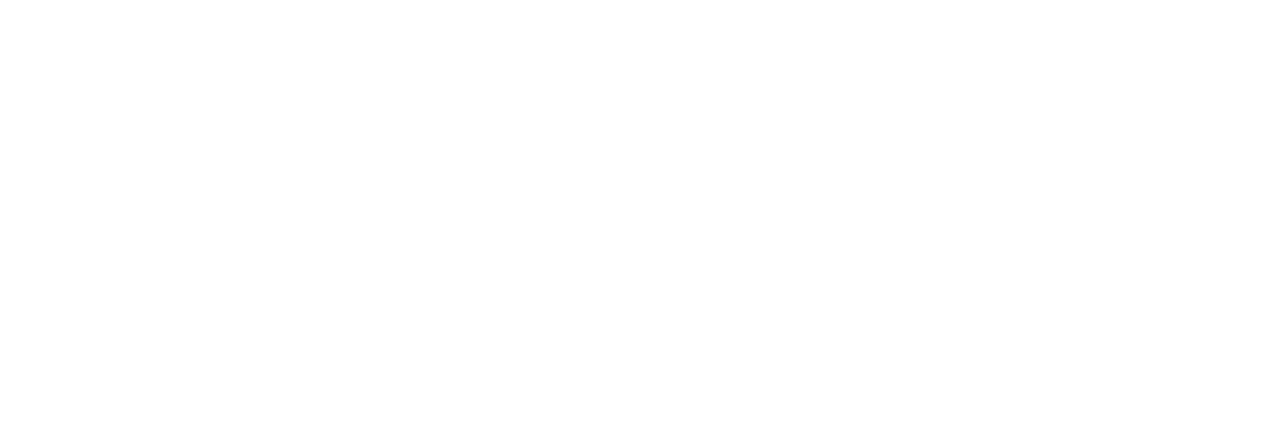
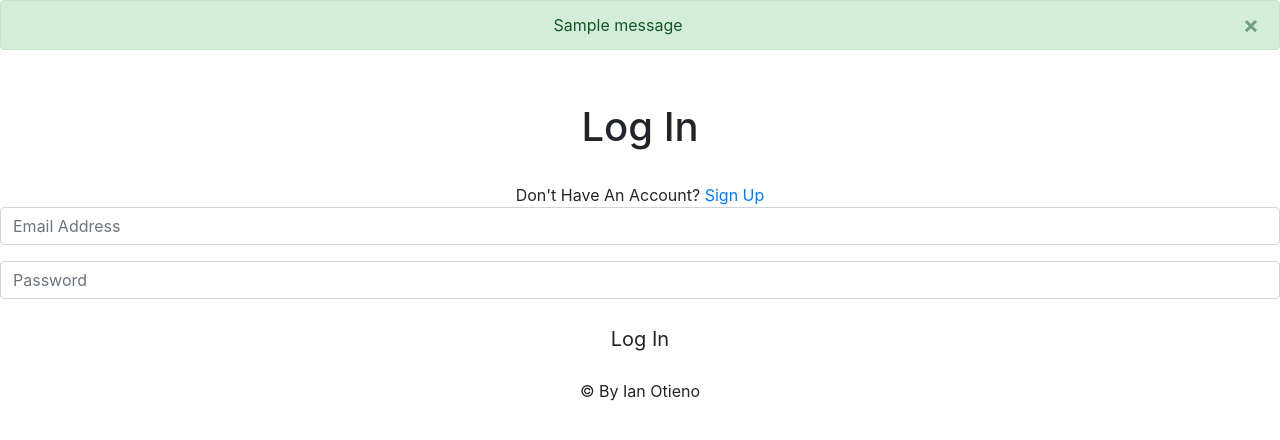
Before and after one commit to ian-otieno/Pitch-App, a Flask app: a page that uses app/templates/login.html in a window 1280 px wide. Before the commit the part shown is empty. Shown: the top 440 px of the page. Run offline with Flask 2, Linux system fonts and the light colour scheme; tables that the repository leaves empty hold one stand-in row (values such as "Sample post"); one stand-in notice (Sample message) is shown; some libraries are stand-ins or nearby versions.

Commit message:
add html content to login.html

```diff
--- a/app/templates/index.html
+++ b/app/templates/index.html
@@ -1,4 +1,4 @@
-{% extends "Base.html" %}
+{% extends "base.html" %}
 
 <div class="container">
 	{% include 'Navbar.html' %}
--- a/app/templates/login.html
+++ b/app/templates/login.html
@@ -0,0 +1,53 @@
+{% include 'base.html' %}
+
+{% block content %}
+    {% with messages = get_flashed_messages(with_categories=true) %}
+        {% if messages %}
+            {% for category, message in messages %}
+                <div class="alert alert-{{ category }} alert-dismissible fade show text-center" role="alert">
+                    <span>{{ message }}</span>
+                    <button type="button" class="close" data-dismiss="alert" aria-label="Close">
+                    <span aria-hidden="true">&times;</span>
+                    </button>
+                </div>
+            {% endfor %}
+        {% endif %}
+    {% endwith %}
+
+    <div class="login-form">
+        <form action="" method="POST">
+            {% for field, errors in form.errors.items() %}
+                <div class="alert alert-danger alert-dismissible fade show" role="alert">
+                    {{ ', '.join(errors) }}
+                    <button type="button" class="close" data-dismiss="alert" aria-label="Close">
+                    <span aria-hidden="true">&times;</span>
+                    </button>
+                </div>
+            {% endfor %}
+            {{ form.csrf_token }}
+            <a href="{{ url_for('home') }}">
+                <h4 class="logo text-center"><span class="logo-colour"><i class="fad fa-lightbulb-on fa-3x"></i></span></h4>
+            </a>
+            <h1 class="text-center">Log In</h1>
+            <br>
+            <div class="hint-text text-center">Don't Have An Account? <a href="{{ url_for('register') }}">Sign Up</a></div>
+            <div class="form-group">
+                {{ form.email(class="form-control", placeholder="Email Address") }}
+            </div>
+            <div class="form-group">
+                {{ form.password(class="form-control", placeholder="Password") }}
+            </div>
+            <div class="form-group">
+                {{ form.submit(class="btn btn-blue btn-block btn-lg")}}
+            </div>
+        </form>
+    </div>
+
+    {% block footer %}
+	<div class="container">
+		<div id="footer">
+			<p class="text-center">© By Ian Otieno</p>
+		</div>
+	</div>
+	{% endblock %}
+{% endblock %}
--- a/app/templates/register.html
+++ b/app/templates/register.html
@@ -1,4 +1,4 @@
-{% extends "Base.html" %}
+{% extends "base.html" %}
 
 {% block content %}
     {% with messages = get_flashed_messages(with_categories=true) %}
```
